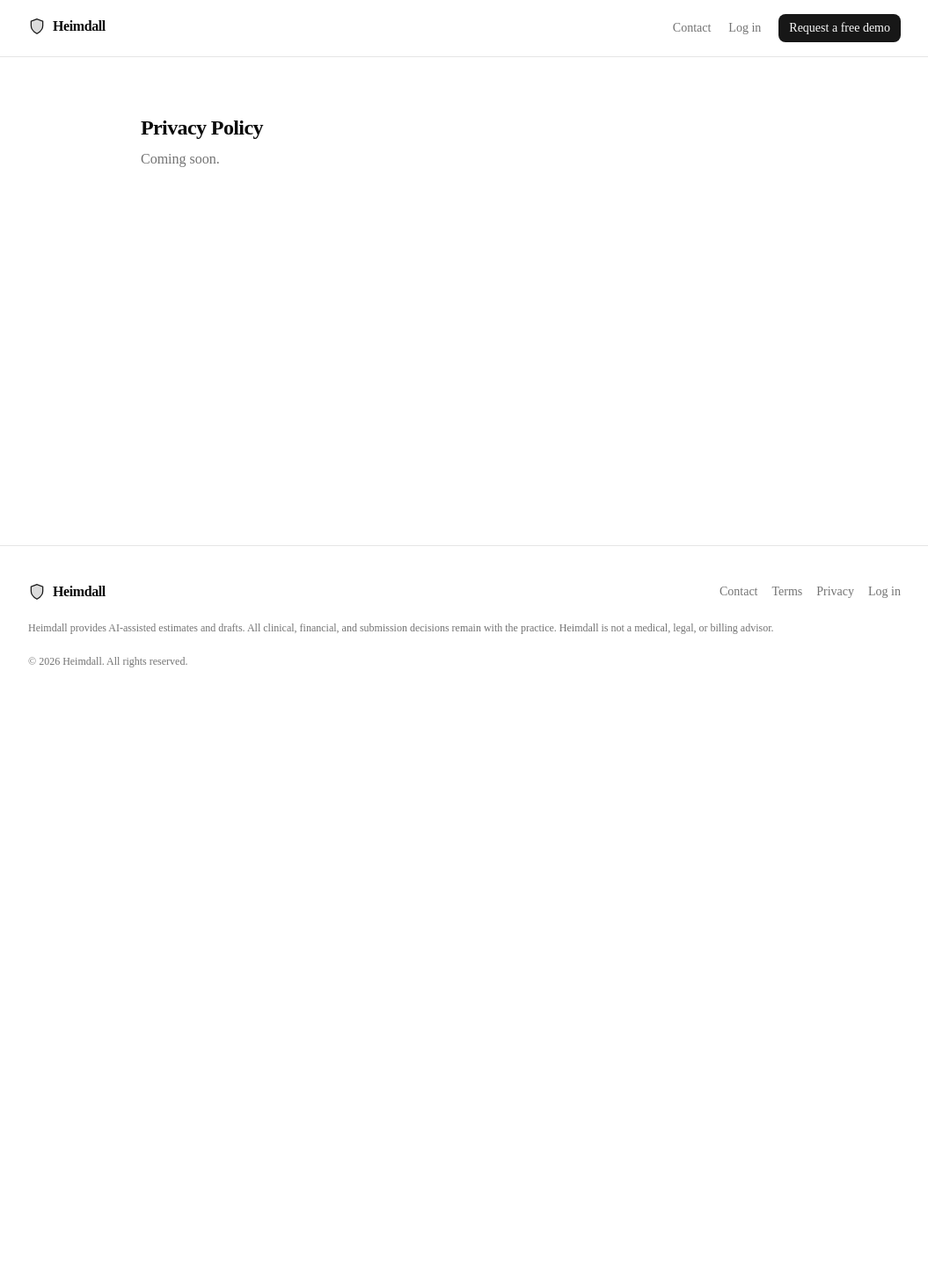
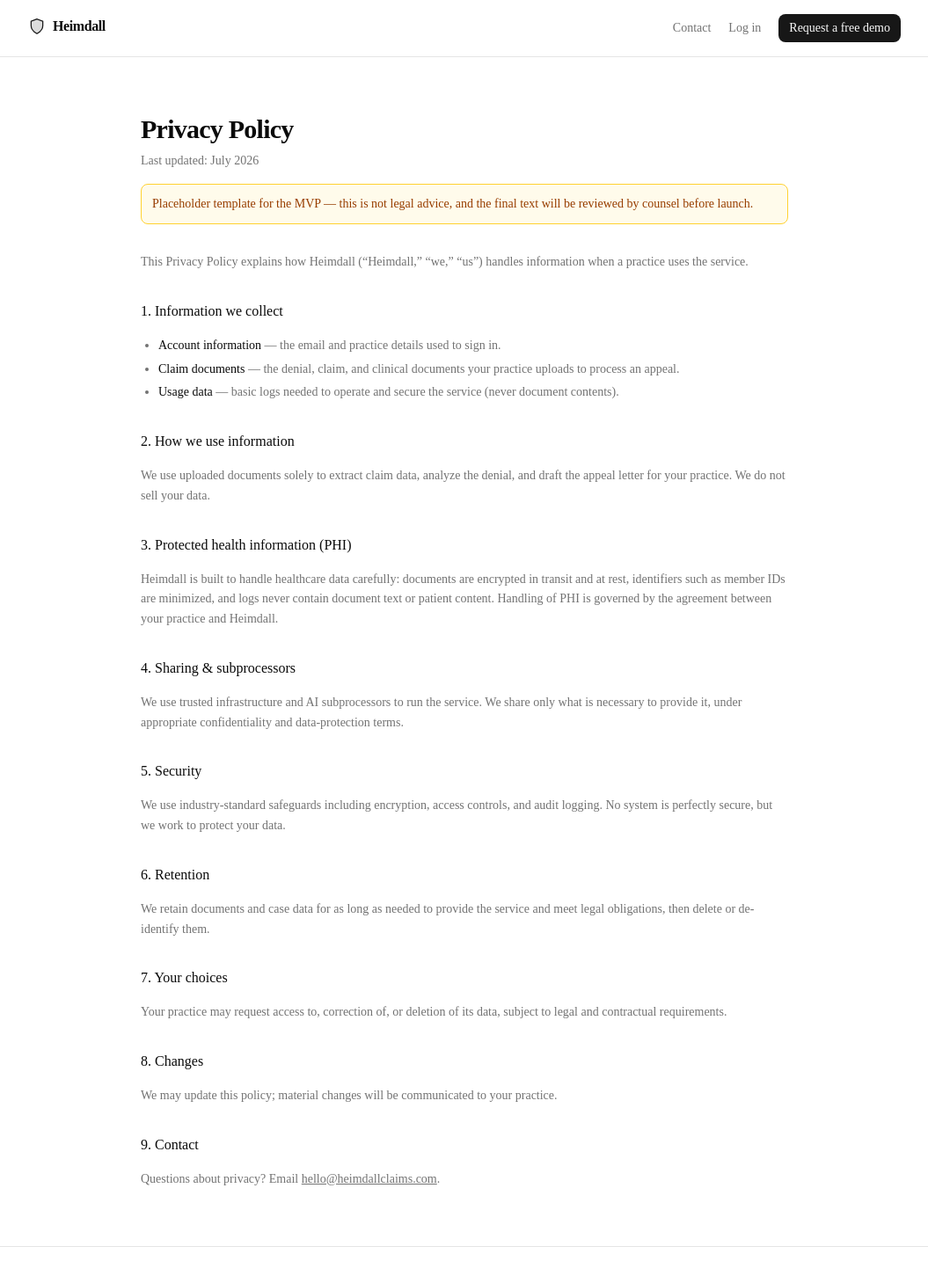
Before and after one commit to Apr0G/heimdall, a Next.js app in the folder frontend/: page /privacy in a window 1280 px wide. Shown: the top 1459 px of the page at 88% size, without its empty margins (112-1167 px from the left). Before the commit the page ends 800 px from the top, so only its background shows below. Built offline with nearby package versions, Linux system fonts and the light colour scheme; no server answers.

Commit message:
Add Terms of Service and Privacy Policy pages
Readable template legal pages behind a shared LegalPage shell, each clearly flagged as placeholder text pending legal review. Linked from the footer.

```diff
--- a/frontend/src/app/(marketing)/privacy/page.tsx
+++ b/frontend/src/app/(marketing)/privacy/page.tsx
@@ -1,8 +1,86 @@
+import type { Metadata } from "next";
+
+import { LegalPage } from "@/components/legal-page";
+import { CONTACT_EMAIL } from "@/lib/site";
+
+export const metadata: Metadata = {
+  title: "Privacy Policy — Heimdall",
+  description: "How Heimdall handles data.",
+};
+
 export default function PrivacyPage() {
   return (
-    <section className="mx-auto max-w-3xl px-4 py-16">
-      <h1 className="text-2xl font-semibold tracking-tight">Privacy Policy</h1>
-      <p className="mt-2 text-muted-foreground">Coming soon.</p>
-    </section>
+    <LegalPage title="Privacy Policy" lastUpdated="July 2026">
+      <p>
+        This Privacy Policy explains how Heimdall (&ldquo;Heimdall,&rdquo; &ldquo;we,&rdquo;
+        &ldquo;us&rdquo;) handles information when a practice uses the service.
+      </p>
+
+      <h2>1. Information we collect</h2>
+      <ul>
+        <li>
+          <span className="text-foreground">Account information</span> — the email and practice
+          details used to sign in.
+        </li>
+        <li>
+          <span className="text-foreground">Claim documents</span> — the denial, claim, and clinical
+          documents your practice uploads to process an appeal.
+        </li>
+        <li>
+          <span className="text-foreground">Usage data</span> — basic logs needed to operate and
+          secure the service (never document contents).
+        </li>
+      </ul>
+
+      <h2>2. How we use information</h2>
+      <p>
+        We use uploaded documents solely to extract claim data, analyze the denial, and draft the
+        appeal letter for your practice. We do not sell your data.
+      </p>
+
+      <h2>3. Protected health information (PHI)</h2>
+      <p>
+        Heimdall is built to handle healthcare data carefully: documents are encrypted in transit
+        and at rest, identifiers such as member IDs are minimized, and logs never contain document
+        text or patient content. Handling of PHI is governed by the agreement between your practice
+        and Heimdall.
+      </p>
+
+      <h2>4. Sharing &amp; subprocessors</h2>
+      <p>
+        We use trusted infrastructure and AI subprocessors to run the service. We share only what is
+        necessary to provide it, under appropriate confidentiality and data-protection terms.
+      </p>
+
+      <h2>5. Security</h2>
+      <p>
+        We use industry-standard safeguards including encryption, access controls, and audit
+        logging. No system is perfectly secure, but we work to protect your data.
+      </p>
+
+      <h2>6. Retention</h2>
+      <p>
+        We retain documents and case data for as long as needed to provide the service and meet
+        legal obligations, then delete or de-identify them.
+      </p>
+
+      <h2>7. Your choices</h2>
+      <p>
+        Your practice may request access to, correction of, or deletion of its data, subject to
+        legal and contractual requirements.
+      </p>
+
+      <h2>8. Changes</h2>
+      <p>We may update this policy; material changes will be communicated to your practice.</p>
+
+      <h2>9. Contact</h2>
+      <p>
+        Questions about privacy? Email{" "}
+        <a href={`mailto:${CONTACT_EMAIL}`} className="underline hover:text-foreground">
+          {CONTACT_EMAIL}
+        </a>
+        .
+      </p>
+    </LegalPage>
   );
 }
--- a/frontend/src/app/(marketing)/terms/page.tsx
+++ b/frontend/src/app/(marketing)/terms/page.tsx
@@ -1,8 +1,80 @@
+import type { Metadata } from "next";
+
+import { LegalPage } from "@/components/legal-page";
+import { CONTACT_EMAIL } from "@/lib/site";
+
+export const metadata: Metadata = {
+  title: "Terms of Service — Heimdall",
+  description: "The terms that govern use of Heimdall.",
+};
+
 export default function TermsPage() {
   return (
-    <section className="mx-auto max-w-3xl px-4 py-16">
-      <h1 className="text-2xl font-semibold tracking-tight">Terms of Service</h1>
-      <p className="mt-2 text-muted-foreground">Coming soon.</p>
-    </section>
+    <LegalPage title="Terms of Service" lastUpdated="July 2026">
+      <p>
+        These Terms of Service (&ldquo;Terms&rdquo;) govern your access to and use of Heimdall
+        (&ldquo;Heimdall,&rdquo; &ldquo;we,&rdquo; &ldquo;us&rdquo;). By using the service, your
+        practice agrees to these Terms.
+      </p>
+
+      <h2>1. The service</h2>
+      <p>
+        Heimdall helps healthcare practices analyze denied insurance claims and draft appeal
+        letters. Heimdall is a drafting and estimation tool only; it does not submit appeals or
+        guarantee any outcome.
+      </p>
+
+      <h2>2. Accounts</h2>
+      <p>
+        Accounts are provisioned by Heimdall. You are responsible for keeping your credentials
+        secure and for all activity under your account.
+      </p>
+
+      <h2>3. Acceptable use</h2>
+      <ul>
+        <li>Use the service only for lawful purposes and for claims your practice is authorized to handle.</li>
+        <li>Do not attempt to disrupt, reverse-engineer, or gain unauthorized access to the service.</li>
+        <li>Do not upload content you do not have the right to submit.</li>
+      </ul>
+
+      <h2>4. AI-assisted output</h2>
+      <p>
+        Heimdall uses AI to estimate appeal success and to draft letters. Output may contain errors
+        and must be reviewed by a qualified person before use. Heimdall is not a medical, legal, or
+        billing advisor, and all clinical, financial, and submission decisions remain with your
+        practice.
+      </p>
+
+      <h2>5. Intellectual property</h2>
+      <p>
+        Heimdall and its underlying software are owned by us. You retain rights to the documents you
+        upload and the letters generated for your claims.
+      </p>
+
+      <h2>6. Disclaimers &amp; limitation of liability</h2>
+      <p>
+        The service is provided &ldquo;as is&rdquo; without warranties of any kind. To the maximum
+        extent permitted by law, Heimdall is not liable for indirect or consequential damages, or
+        for any denied, reduced, or unrecovered claim amounts.
+      </p>
+
+      <h2>7. Termination</h2>
+      <p>
+        Either party may terminate access at any time. Provisions that by their nature should
+        survive termination will survive.
+      </p>
+
+      <h2>8. Changes</h2>
+      <p>We may update these Terms; material changes will be communicated to your practice.</p>
+
+      <h2>9. Contact</h2>
+      <p>
+        Questions about these Terms? Email{" "}
+        <a href={`mailto:${CONTACT_EMAIL}`} className="underline hover:text-foreground">
+          {CONTACT_EMAIL}
+        </a>
+        .
+      </p>
+    </LegalPage>
   );
 }
--- /dev/null
+++ b/frontend/src/components/legal-page.tsx
@@ -0,0 +1,28 @@
+/**
+ * Shared shell for the Terms / Privacy pages. Renders a title, a "last updated"
+ * line, a clear placeholder banner, and prose styling for nested <h2>/<p>/<ul>
+ * (no typography plugin needed).
+ */
+export function LegalPage({
+  title,
+  lastUpdated,
+  children,
+}: {
+  title: string;
+  lastUpdated: string;
+  children: React.ReactNode;
+}) {
+  return (
+    <section className="mx-auto max-w-3xl px-4 py-16">
+      <h1 className="text-3xl font-semibold tracking-tight">{title}</h1>
+      <p className="mt-2 text-sm text-muted-foreground">Last updated: {lastUpdated}</p>
+      <div className="mt-4 rounded-md border border-amber-300 bg-amber-50 p-3 text-sm text-amber-800 dark:border-amber-900 dark:bg-amber-950/40 dark:text-amber-200">
+        Placeholder template for the MVP — this is not legal advice, and the final text will be
+        reviewed by counsel before launch.
+      </div>
+      <div className="mt-8 space-y-4 text-sm leading-relaxed text-muted-foreground [&_h2]:mt-8 [&_h2]:text-base [&_h2]:font-medium [&_h2]:text-foreground [&_ul]:list-disc [&_ul]:space-y-1 [&_ul]:pl-5">
+        {children}
+      </div>
+    </section>
+  );
+}
```
